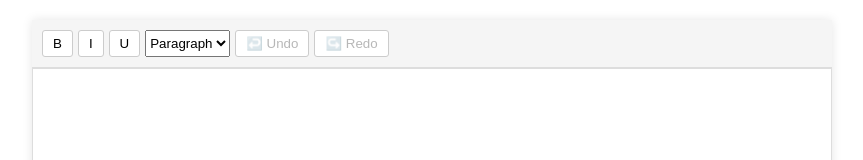
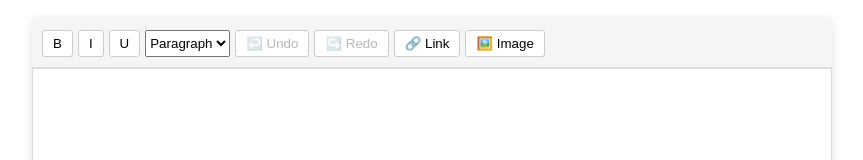
Before and after one commit to mrb1sh0p/rich-text-editor, a React (Create React App) app: page / in a window 1280 px wide. Shown: the top 160 px of the page, without its empty margins (208-1071 px from the left). Built offline with nearby package versions, Linux system fonts and the light colour scheme.

Commit message:
Add link and image insertion

```diff
--- a/src/components/Editor.js
+++ b/src/components/Editor.js
@@ -61,6 +61,24 @@ export default function Editor() {
         >
           ↪️ Redo
         </button>
+
+        <button
+          onClick={() => {
+            const url = prompt("Enter URL:");
+            if (url) handleCommand("createLink", url);
+          }}
+        >
+          🔗 Link
+        </button>
+
+        <button
+          onClick={() => {
+            const url = prompt("Enter image URL:");
+            if (url) handleCommand("insertImage", url);
+          }}
+        >
+          🖼️ Image
+        </button>
       </div>
 
       <div
```
